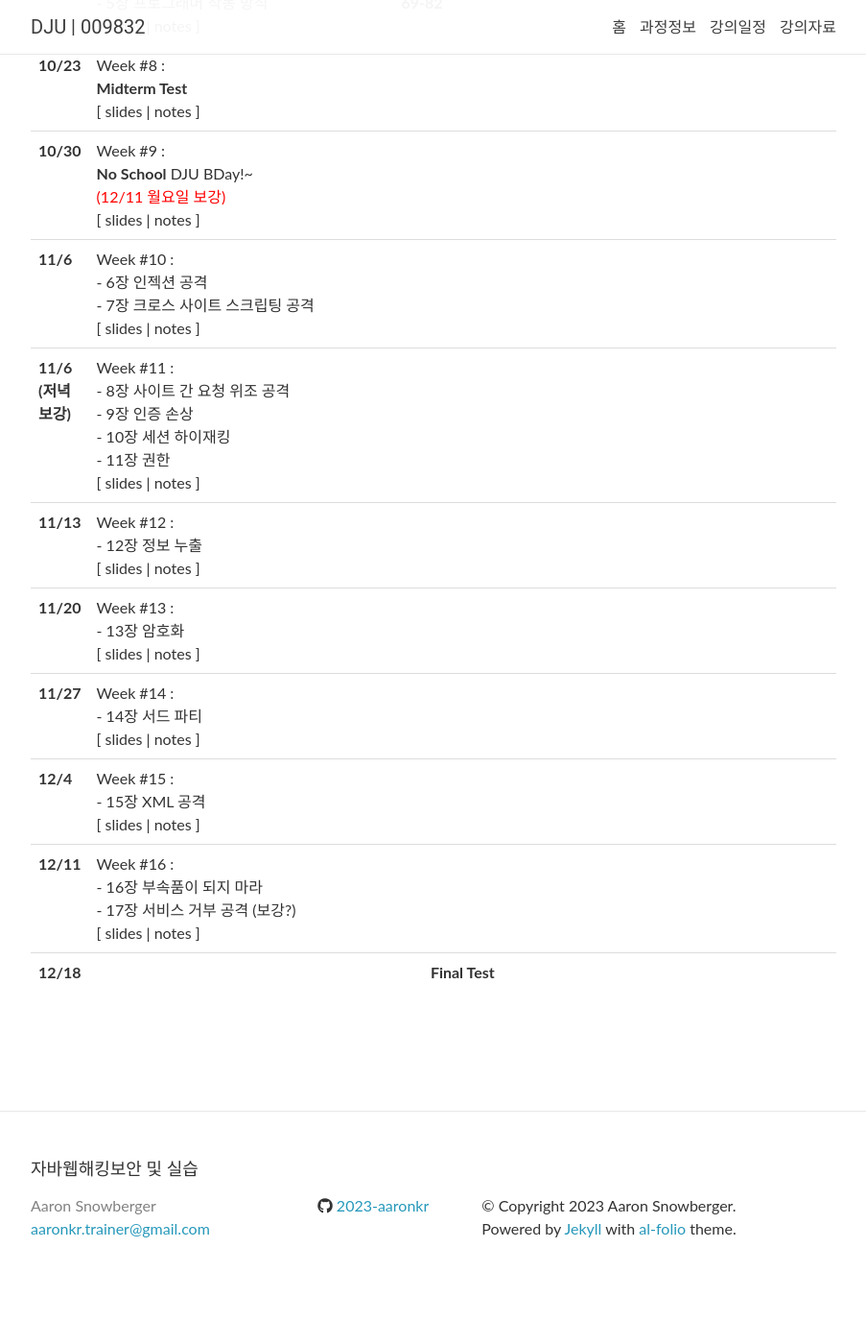
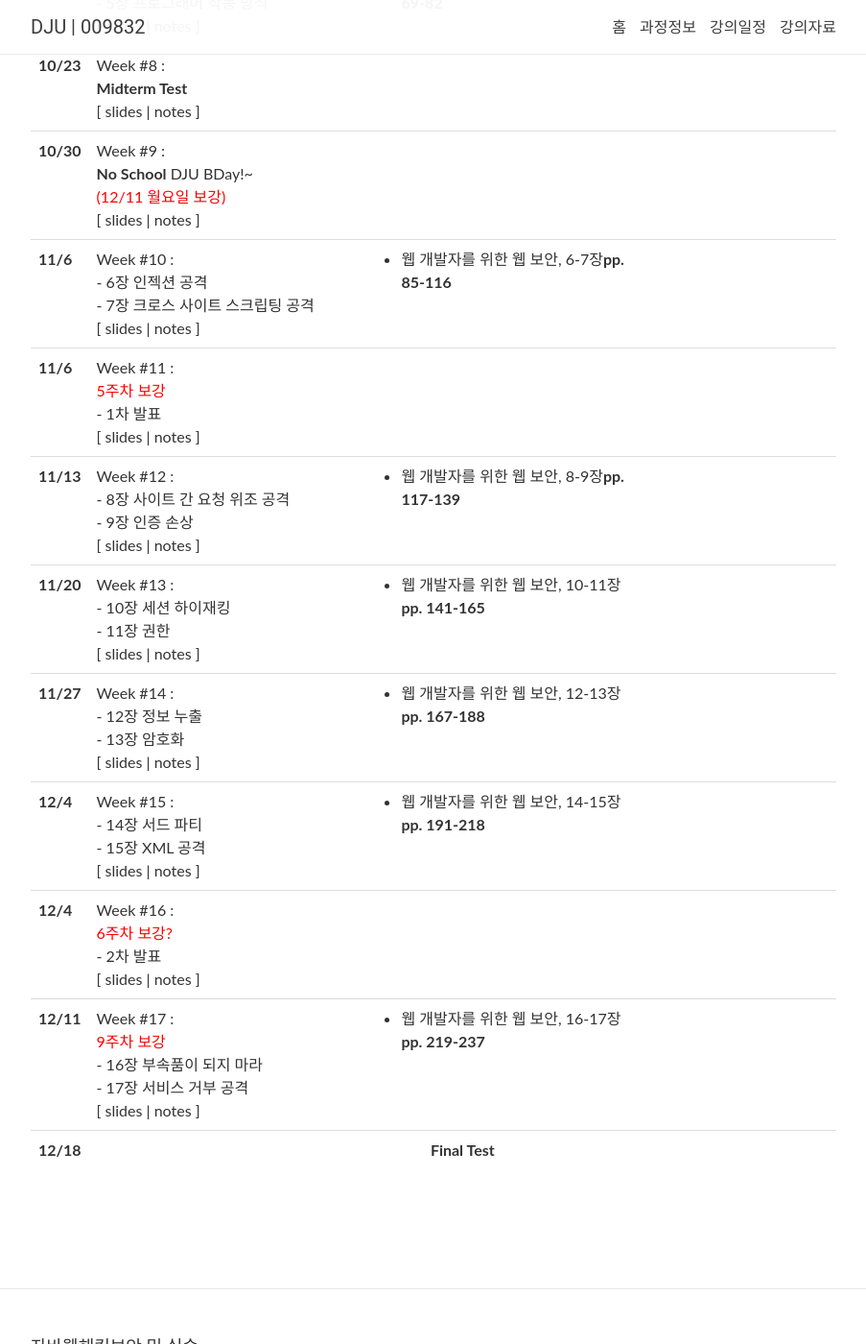
Before and after one commit to 2023-aaronkr/dju-sec, a Jekyll site: the page built from _pages/lectures.md, in a window 1280 px wide and 1400 px high, scrolled down 957 px. Shown: the whole window at 96% size, without its empty margins (188-1091 px from the left). Built offline with Jekyll 4.4.1, drawn with Linux system fonts in a browser that asks for light colours; nearby versions of some CDN libraries; comment, search, counter and statistics services are not loaded; before the commit the page ends 2310 px from its top, so only the background shows below that.

Commit message:
Update lectures

```diff
--- a/_data/lectures.yml
+++ b/_data/lectures.yml
@@ -89,16 +89,15 @@
     - 6장 인젝션 공격 <br />
     - 7장 크로스 사이트 스크립팅 공격
   slides:
-  readings:
+  readings: >
+    웹 개발자를 위한 웹 보안, 6-7장<strong>pp. 85-116</strong>
   logistics:
 
-- date: 11/6 (저녁 보강)
-  week: 10
+- date: 11/6
+  week: 5 (보강)
   title: >
-    - 8장 사이트 간 요청 위조 공격 <br />
-    - 9장 인증 손상 <br />
-    - 10장 세션 하이재킹 <br />
-    - 11장 권한
+    <span style="color: red">5주차 보강</span><br>
+    - 1차 발표
   slides:
   readings:
   logistics:
@@ -106,40 +105,62 @@
 - date: 11/13
   week: 11
   title: >
-    - 12장 정보 누출
+    - 8장 사이트 간 요청 위조 공격 <br />
+    - 9장 인증 손상
   slides:
-  readings:
+  readings: >
+    웹 개발자를 위한 웹 보안, 8-9장<strong>pp. 117-139</strong>
   logistics:
 
 - date: 11/20
   week: 12
   title: >
-    - 13장 암호화
+    - 10장 세션 하이재킹 <br />
+    - 11장 권한
   slides:
-  readings:
+  readings: >
+    웹 개발자를 위한 웹 보안, 10-11장<strong>pp. 141-165</strong>
   logistics:
 
 - date: 11/27
   week: 13
   title: >
-    - 14장 서드 파티
+    - 12장 정보 누출<br>
+    - 13장 암호화
   slides:
-  readings:
+  readings: >
+    웹 개발자를 위한 웹 보안, 12-13장<strong>pp. 167-188</strong>
   logistics:
 
 - date: 12/4
   week: 14
   title: >
+    - 14장 서드 파티<br>
     - 15장 XML 공격
+  slides:
+  readings: >
+    웹 개발자를 위한 웹 보안, 14-15장<strong>pp. 191-218</strong>
+  logistics:
+
+- date: 12/4
+  week: 6 (보강)
+  title: >
+    <span style="color: red">6주차 보강?</span><br>
+    - 2차 발표
   slides:
   readings:
   logistics:
 
 - date: 12/11
-  week: 15
+  week: 9 (보강)
   title: >
+    <span style="color: red">9주차 보강</span><br>
     - 16장 부속품이 되지 마라 <br />
-    - 17장 서비스 거부 공격 (보강?)
+    - 17장 서비스 거부 공격
+  slides:
+  readings: >
+    웹 개발자를 위한 웹 보안, 16-17장<strong>pp. 219-237</strong>
+  logistics:
 
 - date: 12/18
   week: 16
```
